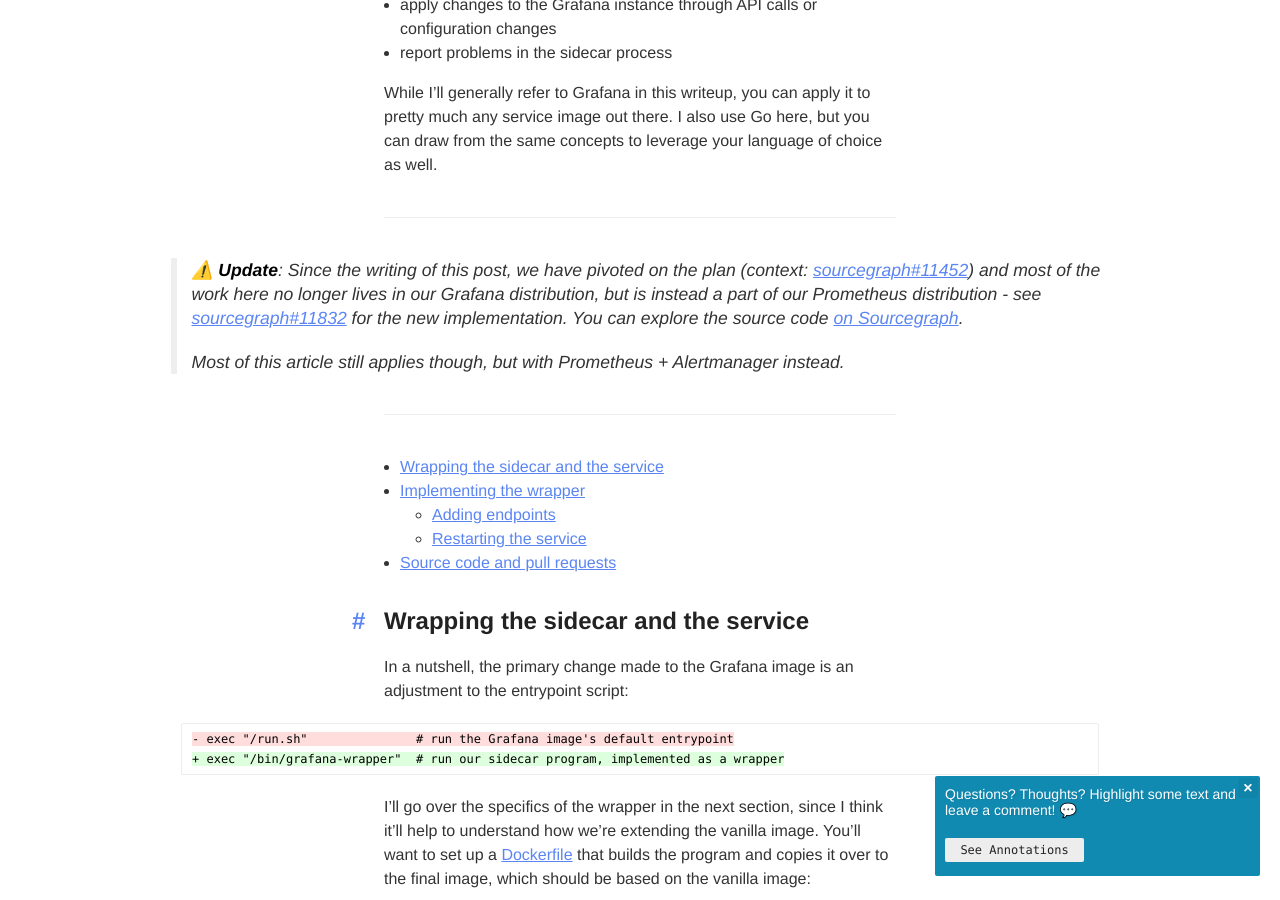
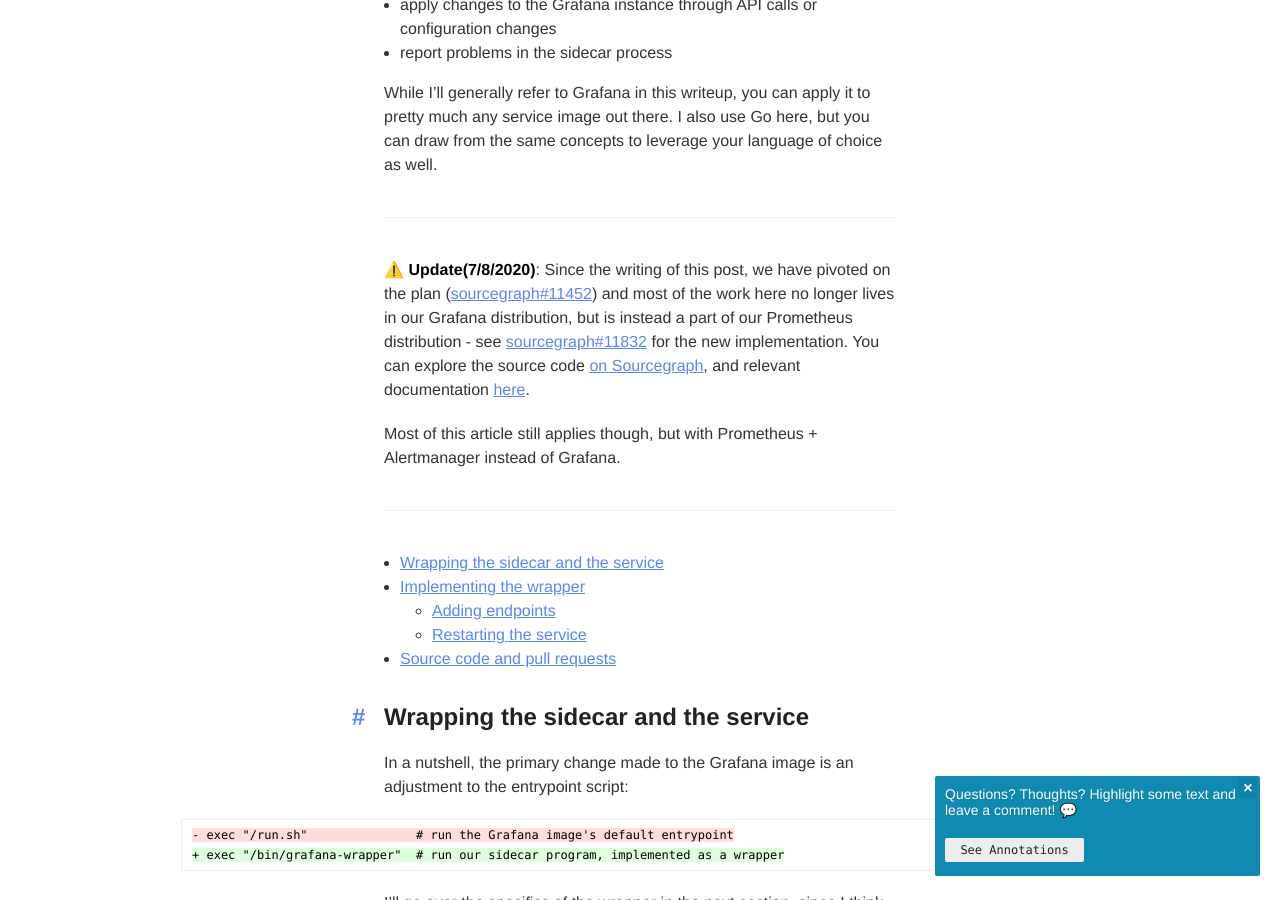
Before and after one commit to bobheadxi/bobheadxi.github.io, a Jekyll site: the page built from content/_posts/2020-06-21-docker-sidecar.md, in a window 1280 px wide and 900 px high, scrolled down 1126 px. Built offline with Jekyll 4.4.1, drawn with Linux system fonts in a browser that asks for light colours; nearby versions of some CDN libraries; emoji names are drawn with the system emoji font; a style sheet for code colours, icons or effects is not loaded.

Commit message:
simpler warning for docker-sidecar post

```diff
--- a/content/_posts/2020-06-21-docker-sidecar.md
+++ b/content/_posts/2020-06-21-docker-sidecar.md
@@ -29,9 +29,9 @@
 
 ---
 
-> **⚠️ Update**: Since the writing of this post, we have pivoted on the plan (context: [sourcegraph#11452](https://github.com/sourcegraph/sourcegraph/issues/11452#issuecomment-648628953)) and most of the work here no longer lives in our Grafana distribution, but is instead a part of our Prometheus distribution - see [sourcegraph#11832](https://github.com/sourcegraph/sourcegraph/pull/11832) for the new implementation. You can explore the source code [on Sourcegraph](https://sourcegraph.com/github.com/sourcegraph/sourcegraph/-/tree/docker-images/prometheus).
->
-> Most of this article still applies though, but with Prometheus + Alertmanager instead.
+**⚠️ Update(7/8/2020)**: Since the writing of this post, we have pivoted on the plan ([sourcegraph#11452](https://github.com/sourcegraph/sourcegraph/issues/11452#issuecomment-648628953)) and most of the work here no longer lives in our Grafana distribution, but is instead a part of our Prometheus distribution - see [sourcegraph#11832](https://github.com/sourcegraph/sourcegraph/pull/11832) for the new implementation. You can explore the source code [on Sourcegraph](https://sourcegraph.com/github.com/sourcegraph/sourcegraph/-/tree/docker-images/prometheus), and relevant documentation [here](https://docs.sourcegraph.com/dev/background-information/observability/prometheus).
+
+Most of this article still applies though, but with Prometheus + Alertmanager instead of Grafana.
 
 ---
 
```
